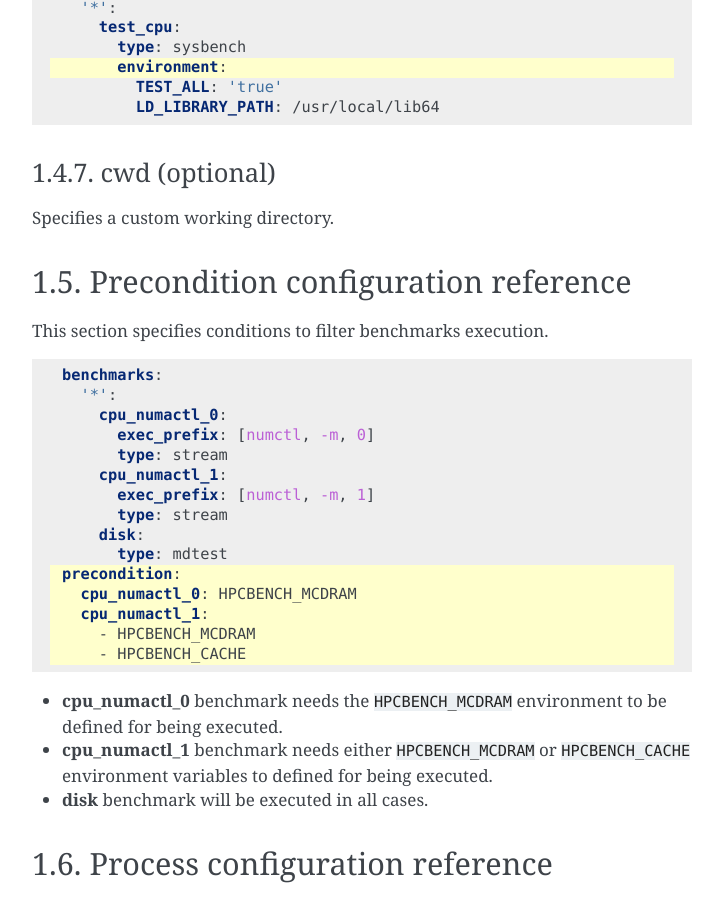
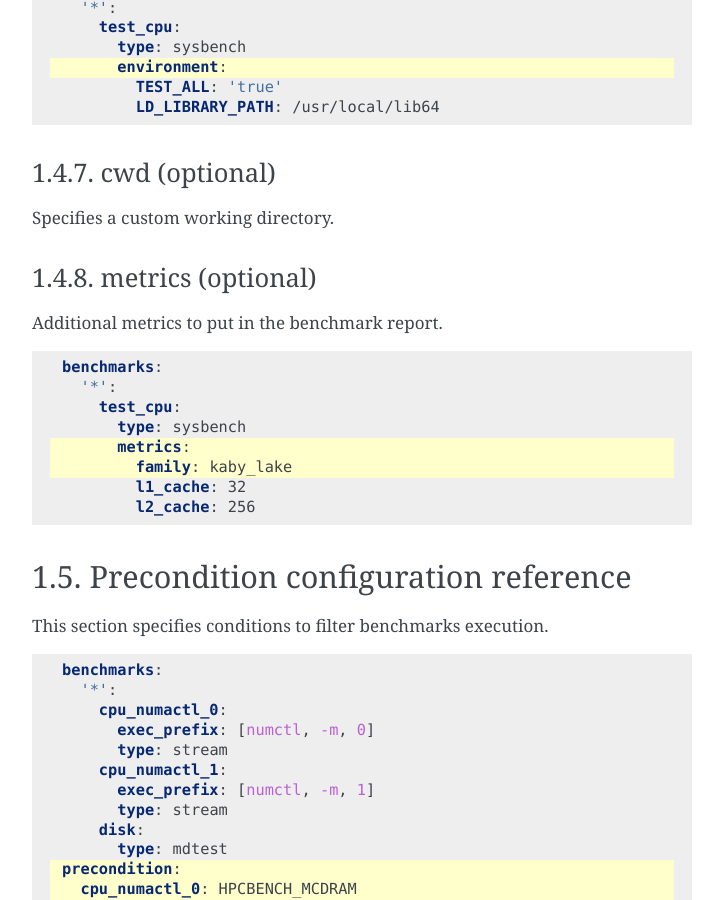
Before and after one commit to BlueBrain/hpcbench, a Sphinx documentation site: the page built from docs/campaign.rst, in a window 1280 px wide and 900 px high, scrolled down 5793 px. Shown: the whole window, without its empty margins (388-1111 px from the left). Built offline with Sphinx 7.4.7, drawn with Linux system fonts in a browser that asks for light colours; some of the changed text lies outside the part shown.

Commit message:
new `metrics` benchmark configuration key

```diff
--- a/docs/campaign.rst
+++ b/docs/campaign.rst
@@ -308,6 +308,22 @@ cwd (optional)
 ~~~~~~~~~~~~~~
 Specifies a custom working directory.
 
+metrics (optional)
+~~~~~~~~~~~~~~~~~~
+Additional metrics to put in the benchmark report.
+
+.. code-block:: yaml
+  :emphasize-lines: 5-6
+
+  benchmarks:
+    '*':
+      test_cpu:
+        type: sysbench
+        metrics:
+          family: kaby_lake
+          l1_cache: 32
+          l2_cache: 256
+
 Precondition configuration reference
 ------------------------------------
 This section specifies conditions to filter benchmarks execution.
```
Also changed, not shown: 3 other files.
